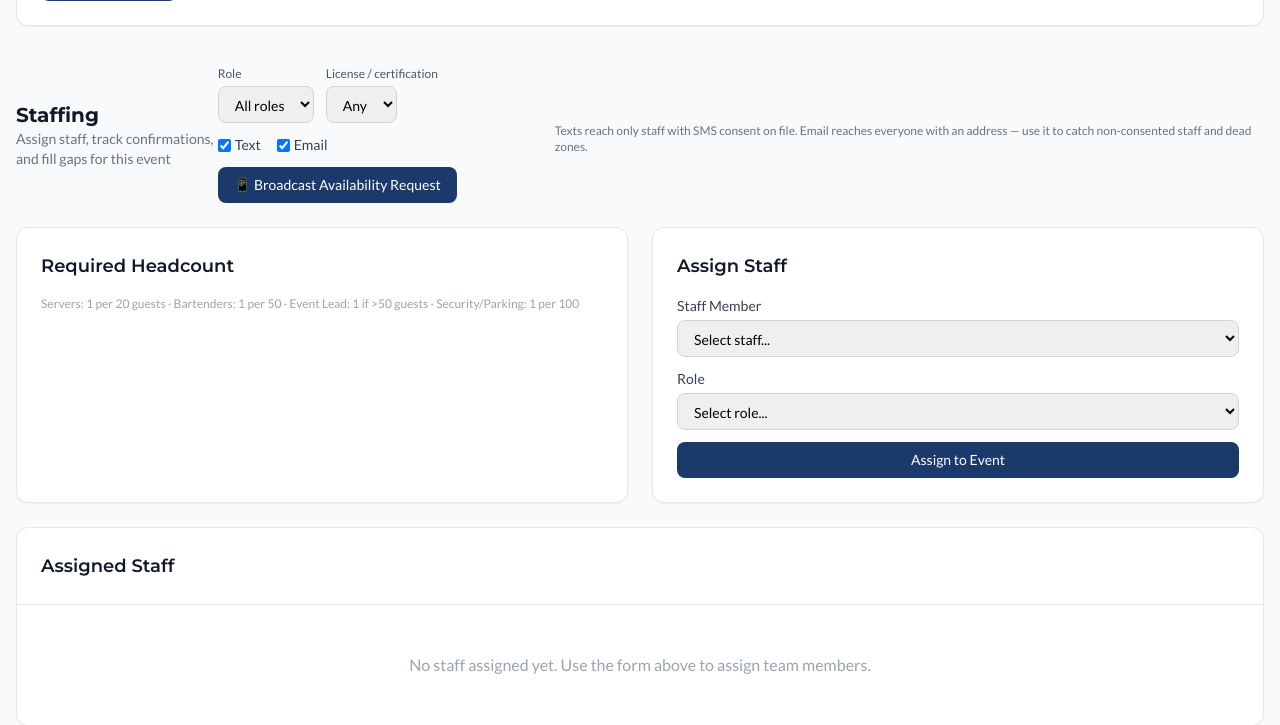
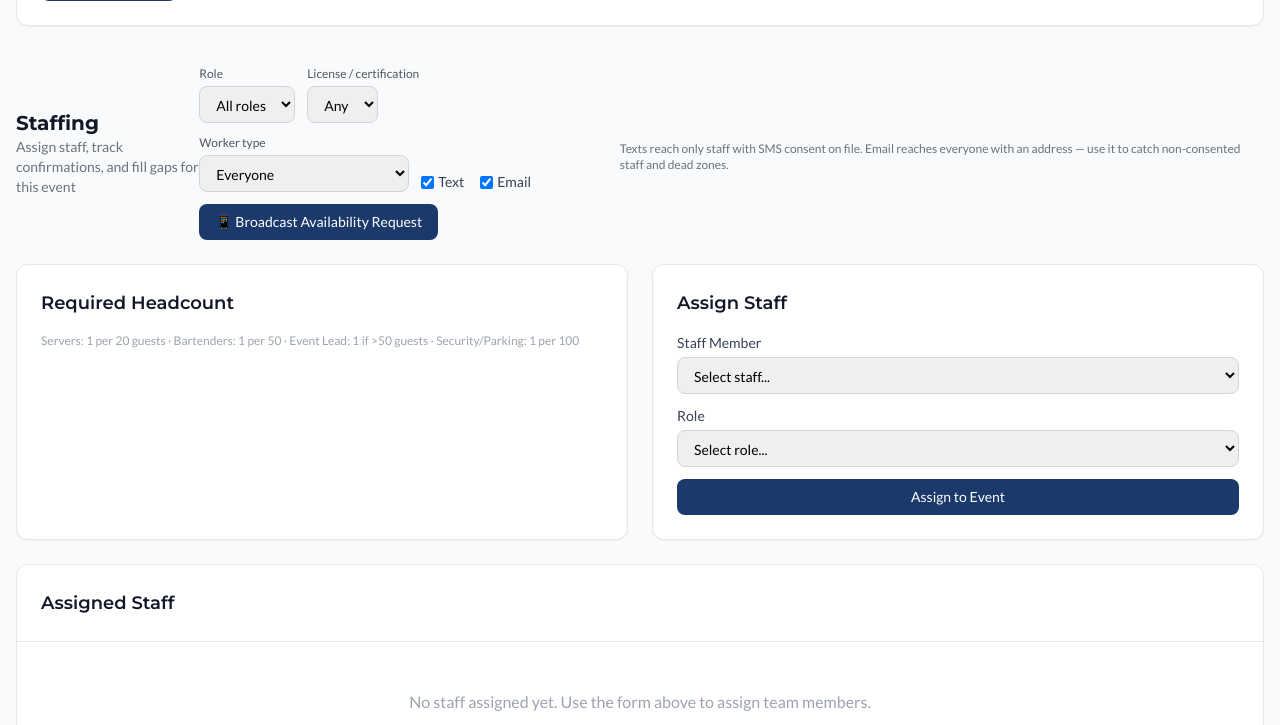
Before and after one commit to wavesurgeai-art/venuehr, a Flask app: template templates/admin_event_edit.html in a window 1280 px wide. Shown: the part 745-1470 px from the top of the page. Run offline with Flask 3, Linux system fonts and the light colour scheme; the template is opened without the code that fills it, so the values that code supplies are empty; parts of the project's set-up code (start-up, migrations or seed data) failed here and were passed over; some libraries are stand-ins or nearby versions.

Commit message:
Update admin_event_edit.html

```diff
--- a/templates/admin_event_edit.html
+++ b/templates/admin_event_edit.html
@@ -130,6 +130,14 @@
             <select name="license_type" class="border border-gray-300 rounded-lg px-3 py-2 text-sm">
                 <option value="">Any</option>
                 {% for l in broadcast_licenses %}<option value="{{ l }}">{{ l }}</option>{% endfor %}
+            </select>
+        </div>
+        <div>
+            <label class="block text-xs font-medium text-gray-600 mb-1">Worker type</label>
+            <select name="employment_type" class="border border-gray-300 rounded-lg px-3 py-2 text-sm">
+                <option value="">Everyone</option>
+                <option value="w2">W-2 employees only</option>
+                <option value="contractor">Contractors / vendors only</option>
             </select>
         </div>
         <div class="flex items-center gap-4 text-sm text-gray-700">
```
